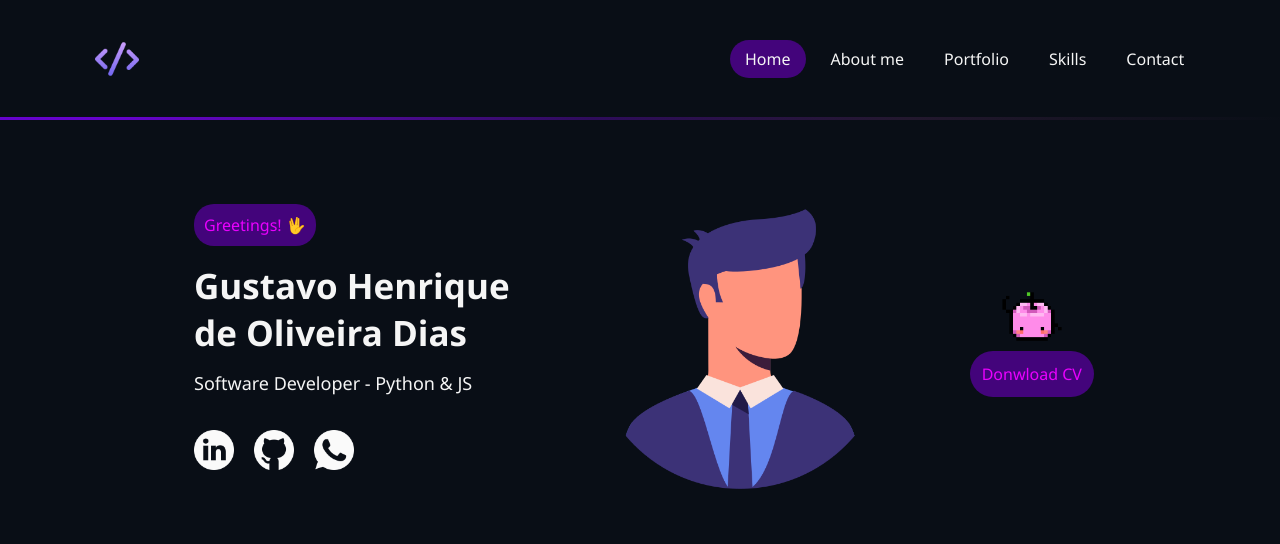
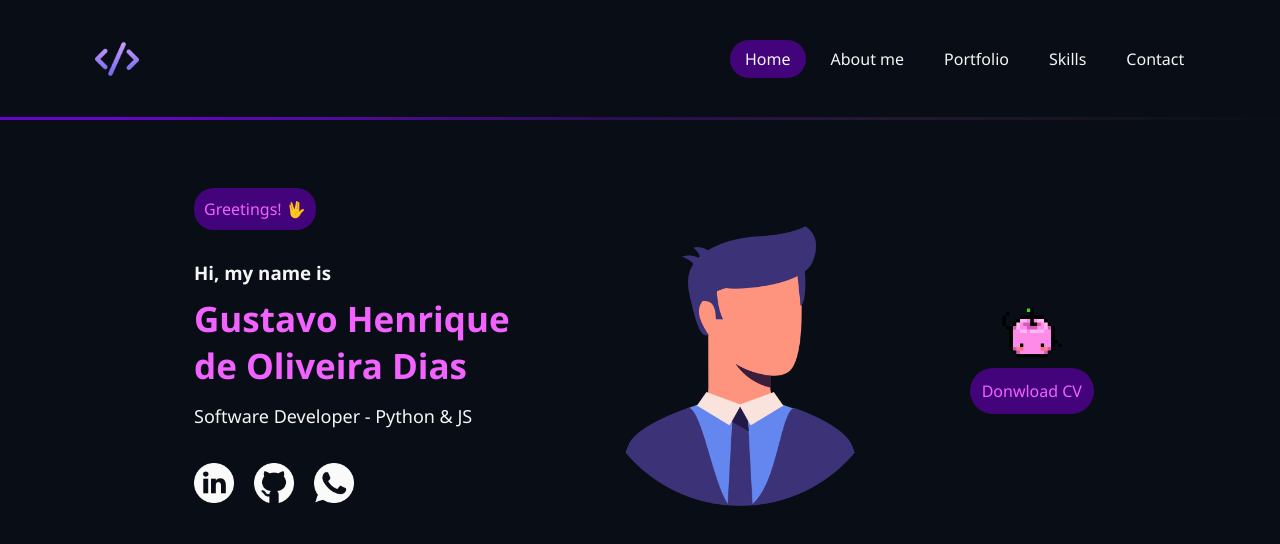
Before and after one commit to GustavoDiaso/Portfolio, a React (Vite) app in the folder project/: page / in a window 1280 px wide. Shown: the top 544 px of the page. Built offline with nearby package versions, Linux system fonts and the light colour scheme.

Commit message:
criando um efeito de maquina de escrever

```diff
--- a/project/src/components/sections/section-home/Home.jsx
+++ b/project/src/components/sections/section-home/Home.jsx
@@ -1,5 +1,5 @@
 import css from "./Home.module.css"
-import { useRef, useState } from "react"
+import { useRef, useState, useEffect } from "react"
 import devIMGPath from '../../../assets/images/manager.png'
 import linkedinIMGPath from '../../../assets/images/linkedin.png'
 import whatsappIMGPath from '../../../assets/images/whatsapp.png'
@@ -14,8 +14,9 @@ const socialMedias = [
 ];
 
 function Home(){
+
     const junimoGIFRef = useRef(null);
-    const [isJunimoJumping, setJunimoJumpingState] = useState(false)
+    const [isJunimoJumping, setJunimoJumpingState] = useState(false);
 
     function handleJunimoClick(){
         // just check if the reference to the junimo gif exists first
@@ -33,12 +34,60 @@ function Home(){
 
     }
 
+
+    const [iIndex, setIIndex] = useState(0);
+    const [jIndex, setJIndex] = useState(0);
+    const [displayedFirstName, setDisplayedFirstName] = useState('');
+    const [displayedLastName, setDisplayedLastName] = useState('');
+
+    useEffect(
+        () => {
+            const firstName = "Gustavo Henrique";
+            const lastName = "de Oliveira Dias";
+
+            const intervalCode = setInterval(()=>{
+                setIIndex((currIIndex) => {
+                    if (currIIndex < firstName.length) {
+
+                        setDisplayedFirstName((currDisplayedFirstName) => {
+                            return currDisplayedFirstName + firstName.charAt(currIIndex);
+                        });
+
+                        return currIIndex + 1;
+
+                    }
+
+                    setJIndex((currJIndex)=>{
+                        if (currJIndex < lastName.length){
+
+                            setDisplayedLastName((currDisplayedLastName)=>{
+                                return currDisplayedLastName + lastName.charAt(currJIndex)
+                            });
+
+                            return currJIndex + 1;
+                        }
+
+                        clearInterval(intervalCode)
+
+                    });
+                });
+                    console.log('oi')
+                },
+                120
+            );
+
+        }
+        , []
+    )
+
     return(
         <section className={css.section_home}>
             <div className={css.dev_info}>
                 <h3 className={css.greeting}>Greetings! 🖖</h3>
-                <h1 className={css.name}>Gustavo Henrique <br></br> de Oliveira Dias</h1>
-                <h2 className={css.presentation}>Software Developer - Python & JS</h2>
+                <h1 className={css.presentation}> Hi, my name is</h1>
+                <h1 className={css.name}>{displayedFirstName}</h1>
+                <h1 className={css.name}>{displayedLastName}</h1>
+                <h2 className={css.profession}>Software Developer - Python & JS</h2>
 
                 <ul className={css.social_media_menu}>
                     {
--- a/project/src/components/sections/section-home/Home.module.css
+++ b/project/src/components/sections/section-home/Home.module.css
@@ -14,26 +14,34 @@
     width: fit-content;
 }
 
+.presentation {
+    color: rgb(245,245,245);
+    margin-top: 30px;
+    margin-bottom: 10px;
+}
+
 .name {
-    color: rgb(245, 245, 245);
+    color: rgb(242, 98, 255);
     font-size: 35px;
     margin: 0px;
 }
 
-.presentation {
+.profession {
     color: rgb(245, 245, 245);
     font-weight: 300;
     font-size: 18px;
+    margin-bottom: 30px;
 }
 
 .greeting {
-    color: rgb(234, 0, 255);
+    color: rgb(242, 98, 255);
     width: fit-content;
     font-weight: 500;
     font-size: 16px;
     padding: 10px;
     background-color: #5e00aaaf;
     border-radius: 20px;
+    margin: 0px;
 
 }
 
@@ -68,7 +76,7 @@
     background-color: #5e00aaaf;
     border-radius: 30px;
     text-decoration: none;
-    color: rgb(234, 0, 255);
+    color: rgb(242, 98, 255);
     transition: transform 0.1s;
 }
 .btn_download_cv:hover {
```
